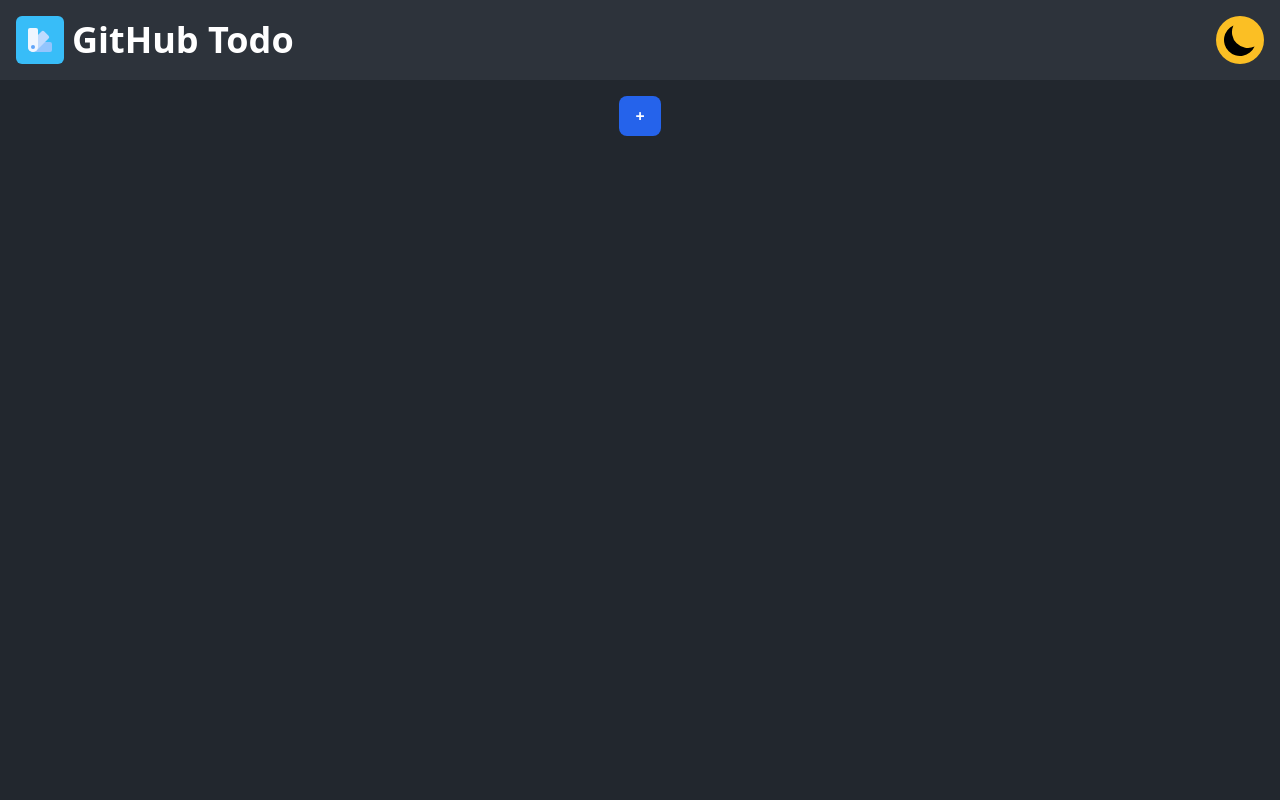
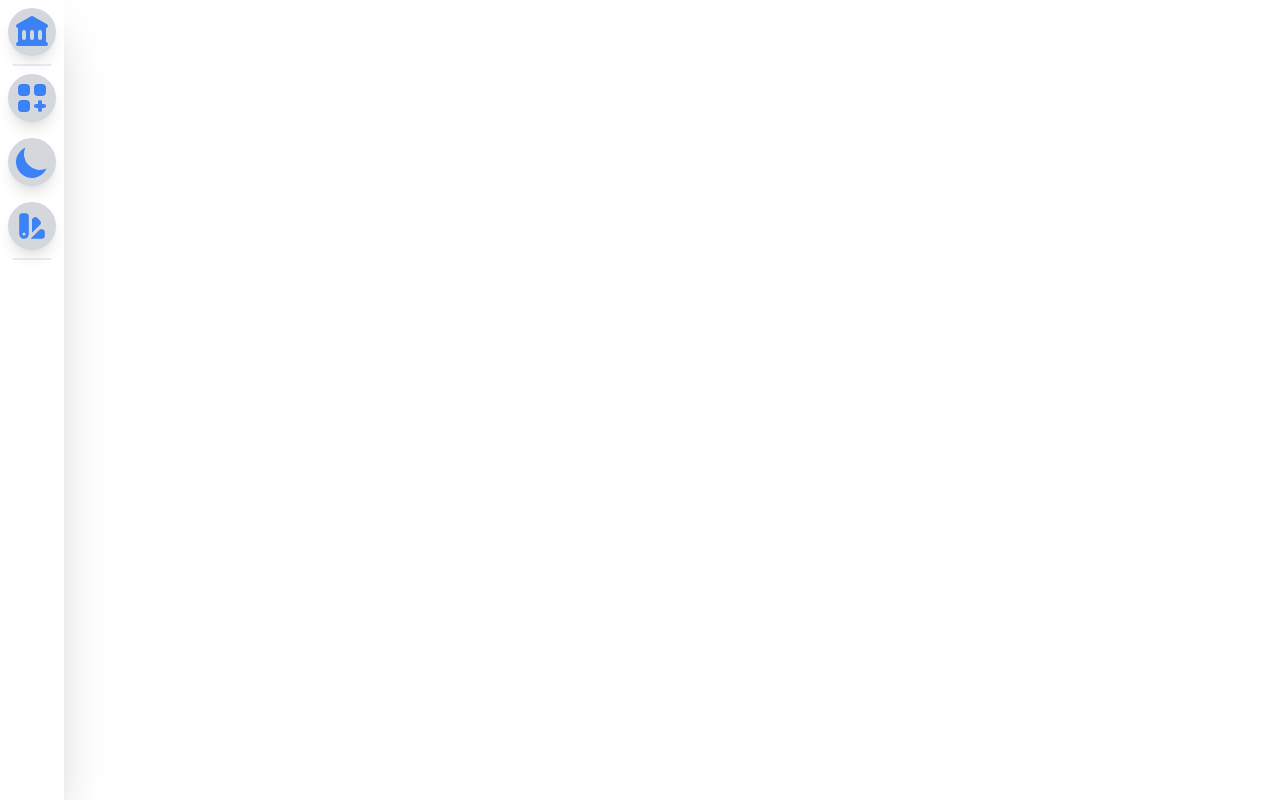
Before and after one commit to sarveshhiwase/discordtodo, a React (Create React App) app: page / in a window 1280 px wide. Built offline with nearby package versions, Linux system fonts and the light colour scheme.

Commit message:
dark mode with discord UI and many more additions

```diff
--- a/src/App.js
+++ b/src/App.js
@@ -1,18 +1,28 @@
 import { useState, useEffect } from "react";
 import Navbar from "./Components/Navbar";
 import InputModal from "./Components/InputModal";
+import Modal from "./Components/Modal";
 import Task from "./Components/Task";
 
 function App() {
   const [addTask, setAddTask] = useState(false);
+  const [show,setShow] = useState(false);
   const [usertasks, setUsertasks] = useState([]);
 
-  const showModal = () => {
+  const showInputModal = () => {
     setAddTask(true);
   };
 
+  const showModal = () => {
+    setShow(true);
+  }
+
+  const closeInputModal = () => {
+    setAddTask(false);
+  };
+
   const closeModal = () => {
-    setAddTask(false);
+    setShow(false);
   };
 
   const getLocalStorageData = () => {
@@ -70,20 +80,16 @@ function App() {
   };
 
   return (
-    <div className="min-h-screen bg-[#22272E]">
-      <Navbar />
-      <div className="flex flex-col justify-center items-center">
-        <button
-          className="btn my-4 bg-blue-600 hover:bg-blue-700 rounded-lg"
-          onClick={showModal}
-        >
-          +
-        </button>
-      </div>
+   <>
+    <Navbar showInputModal={showInputModal} showModal={showModal}/>
+    <div className="h-screen dark:bg-gray-700 bg-white">
       {addTask && (
-        <InputModal closeModal={closeModal} createTask={createTask} />
+        <InputModal closeModal={closeInputModal} createTask={createTask} />
       )}
-      <div className="w-3/5 m-auto">
+      {show && (
+        <Modal closeModal={closeModal} />
+      )}
+      <div className="w-3/5 p-4 mx-auto">
         {usertasks &&
           usertasks.map((task) => (
             <Task
@@ -97,6 +103,7 @@ function App() {
           ))}
       </div>
     </div>
+  </>
   );
 }
 
--- /dev/null
+++ b/src/Components/Modal.js
@@ -0,0 +1,38 @@
+
+function Modal({ closeModal }) {
+
+  return (
+    <div>
+      <div
+        className="absolute inset-0 backdrop-filter backdrop-blur-sm"
+        onClick={closeModal}
+      ></div>
+      <div className="absolute inset-x-0 top-36 m-auto w-1/2 bg-[#F6F8FA] dark:bg-white rounded-md ">
+       <div className="flex items-center justify-between border border-gray-400 rounded-md p-4">
+
+       <h1 className="text-2xl text-gitdark font-bold text-center">Customize Your view</h1>
+       <div onClick={closeModal}>
+         <svg xmlns="http://www.w3.org/2000/svg" className="h-6 w-6 cursor-pointer" viewBox="0 0 20 20" fill="currentColor">
+  <path fill-rule="evenodd" d="M4.293 4.293a1 1 0 011.414 0L10 8.586l4.293-4.293a1 1 0 111.414 1.414L11.414 10l4.293 4.293a1 1 0 01-1.414 1.414L10 11.414l-4.293 4.293a1 1 0 01-1.414-1.414L8.586 10 4.293 5.707a1 1 0 010-1.414z" clip-rule="evenodd" />
+</svg>
+       </div>
+       </div>
+       <div className="m-4 p-4 flex items-center justify-center">
+         <button className="btn bg-red-500 hover:opacity-80 h-12 w-12 rounded-full mx-1 shadow-lg"></button>
+         <button className="btn bg-pink-500 hover:opacity-80 h-12 w-12 rounded-full mx-1 shadow-lg"></button>
+         <button className="btn bg-yellow-400 hover:opacity-80 h-12 w-12 rounded-full mx-1 shadow-lg"></button>
+         <button className="btn bg-blue-500 hover:opacity-80 h-12 w-12 rounded-full mx-1 shadow-lg"></button>
+         <button className="btn bg-green-500 hover:opacity-80 h-12 w-12 rounded-full mx-1 shadow-lg"></button>
+         <button className="btn bg-indigo-500 hover:opacity-80 h-12 w-12 rounded-full mx-1 shadow-lg"></button>
+
+       </div>
+       <p className="text-center m-2 text-2xl font-extrabold">Choose which colors suits you the most.</p>
+       <div className="flex justify-center items-center m-2">
+         <button className="btn bg-indigo-500 hover:bg-indigo-700 h-12 rounded-lg shadow-lg" onClick={closeModal}>Done</button>
+       </div>
+      </div>
+    </div>
+  );
+}
+
+export default Modal;
--- a/src/Components/Navbar.js
+++ b/src/Components/Navbar.js
@@ -1,40 +1,34 @@
-function Navbar() {
+import SidebarIcon from './SidebarIcon';
+import UseDarkMode from '../hooks/Usedarkmode';
+
+function Navbar({showInputModal,showModal}) {
+  const [darkMode,setDarkMode] = UseDarkMode();
   return (
-    <nav className="flex p-4 bg-[#2D333B] justify-between items-center">
-      <div className="flex items-center justify-center">
-        <div className="flex justify-center hover:bg-blue-600 cursor-pointer bg-[#38bdf8] rounded-md">
-          <svg className="h-12 w-12" viewBox="0 0 24 24">
-            <path
-              d="M17 13a1 1 0 011 1v3a1 1 0 01-1 1H8.5a2.5 2.5 0 010-5H17z"
-              fill="#93C5FD"
-            ></path>
-            <path
-              d="M12.743 7.722a1 1 0 011.414 0l2.122 2.121a1 1 0 010 1.414l-6.01 6.01a2.5 2.5 0 11-3.536-3.536l6.01-6.01z"
-              fill="#BFDBFE"
-            ></path>
-            <path
-              d="M6 7a1 1 0 011-1h3a1 1 0 011 1v8.5a2.5 2.5 0 01-5 0V7z"
-              fill="#EFF6FF"
-            ></path>
-            <path d="M9.5 15.5a1 1 0 11-2 0 1 1 0 012 0z" fill="#60A5FA"></path>
-          </svg>
-        </div>
-        <h1 className="text-4xl font-bold hover:text-indigo-300 cursor-pointer text-white ml-2">
-          GitHub Todo
-        </h1>
-      </div>
-      <div className="flex justify-between items-center">
-        <div className="rounded-full p-1 bg-[#FBBF24] flex justify-center items-center">
-          <svg
+    <nav className="fixed top-0 left-0 h-screen w-16 flex flex-col bg-white dark:bg-gray-900 justify-start items-center shadow-2xl">
+
+        <SidebarIcon icon={<svg xmlns="http://www.w3.org/2000/svg" viewBox="0 0 20 20" fill="currentColor">
+  <path fillRule="evenodd" d="M10.496 2.132a1 1 0 00-.992 0l-7 4A1 1 0 003 8v7a1 1 0 100 2h14a1 1 0 100-2V8a1 1 0 00.496-1.868l-7-4zM6 9a1 1 0 00-1 1v3a1 1 0 102 0v-3a1 1 0 00-1-1zm3 1a1 1 0 012 0v3a1 1 0 11-2 0v-3zm5-1a1 1 0 00-1 1v3a1 1 0 102 0v-3a1 1 0 00-1-1z" clipRule="evenodd" />
+</svg>} text="GitHub Todo⚡"/>
+
+          <hr className="sidebar-hr" />
+        <SidebarIcon icon={<svg xmlns="http://www.w3.org/2000/svg" viewBox="0 0 20 20" fill="currentColor">
+  <path d="M5 3a2 2 0 00-2 2v2a2 2 0 002 2h2a2 2 0 002-2V5a2 2 0 00-2-2H5zM5 11a2 2 0 00-2 2v2a2 2 0 002 2h2a2 2 0 002-2v-2a2 2 0 00-2-2H5zM11 5a2 2 0 012-2h2a2 2 0 012 2v2a2 2 0 01-2 2h-2a2 2 0 01-2-2V5zM14 11a1 1 0 011 1v1h1a1 1 0 110 2h-1v1a1 1 0 11-2 0v-1h-1a1 1 0 110-2h1v-1a1 1 0 011-1z" />
+</svg>} click={showInputModal} text="Add Task +"/>
+
+        <SidebarIcon icon={darkMode ? <svg xmlns="http://www.w3.org/2000/svg" className="h-6 w-6" fill="none" viewBox="0 0 24 24" stroke="currentColor">
+  <path strokeLinecap="round" strokeLinejoin="round" strokeWidth="2" d="M12 3v1m0 16v1m9-9h-1M4 12H3m15.364 6.364l-.707-.707M6.343 6.343l-.707-.707m12.728 0l-.707.707M6.343 17.657l-.707.707M16 12a4 4 0 11-8 0 4 4 0 018 0z" />
+</svg> : <svg
             xmlns="http://www.w3.org/2000/svg"
-            className="h-10 w-10"
             viewBox="0 0 20 20"
             fill="currentColor"
           >
             <path d="M17.293 13.293A8 8 0 016.707 2.707a8.001 8.001 0 1010.586 10.586z" />
-          </svg>
-        </div>
-      </div>
+          </svg>} click={() => setDarkMode(!darkMode)} text={darkMode ? "Light Theme" : "Dark Theme"}/>
+          {/*Customizer*/}
+          <SidebarIcon click={showModal} icon={<svg xmlns="http://www.w3.org/2000/svg" className="h-8 w-8" viewBox="0 0 20 20" fill="currentColor">
+  <path fillRule="evenodd" d="M4 2a2 2 0 00-2 2v11a3 3 0 106 0V4a2 2 0 00-2-2H4zm1 14a1 1 0 100-2 1 1 0 000 2zm5-1.757l4.9-4.9a2 2 0 000-2.828L13.485 5.1a2 2 0 00-2.828 0L10 5.757v8.486zM16 18H9.071l6-6H16a2 2 0 012 2v2a2 2 0 01-2 2z" clipRule="evenodd" />
+</svg>} text="Customize your view"/>
+        <hr className="sidebar-hr" />
     </nav>
   );
 }
--- /dev/null
+++ b/src/Components/SidebarIcon.js
@@ -0,0 +1,11 @@
+function SideBarIcon({icon,text="tooltip",click}){
+	return (
+	<div className="sidebar-icon group" onClick={click}>
+    {icon}
+    <span className="sidebar-tooltip group-hover:scale-100">
+      {text}
+    </span>
+  </div>
+  )
+}
+export default SideBarIcon;
--- /dev/null
+++ b/src/hooks/Usedarkmode.js
@@ -0,0 +1,42 @@
+import { useEffect, useState } from 'react';
+
+const useLocalStorage = (key, initialValue) => {
+  const [storedValue, setStoredValue] = useState(() => {
+    try {
+      const item = window.localStorage.getItem(key);
+      return item ? JSON.parse(item) : initialValue;
+    } catch (error) {
+      console.log(error);
+      return initialValue;
+    }
+  });
+
+  const setValue = (value) => {
+    try {
+      const valueToStore = value instanceof Function ? value(storedValue) : value;
+
+      setStoredValue(valueToStore);
+
+      window.localStorage.setItem(key, JSON.stringify(valueToStore));
+    } catch (error) {
+      console.log(error);
+    }
+  };
+  return [storedValue, setValue];
+};
+
+const useDarkMode = () => {
+  const [enabled, setEnabled] = useLocalStorage('dark-theme');
+  const isEnabled = typeof enabledState === 'undefined' && enabled;
+
+  useEffect(() => {
+    const className = 'dark';
+    const bodyClass = window.document.body.classList;
+
+    isEnabled ? bodyClass.add(className) : bodyClass.remove(className);
+  }, [enabled, isEnabled]);
+
+  return [enabled, setEnabled];
+};
+
+export default useDarkMode;
--- a/src/index.css
+++ b/src/index.css
@@ -2,10 +2,60 @@
 @tailwind components;
 @tailwind utilities;
 
+@import url('https://fonts.googleapis.com/css2?family=Inter:wght@400;700&display=swap');
+
+@layer components{
+    .sidebar-icon {
+      @apply relative flex items-center justify-center
+    h-12 w-12 mt-2 mb-2 p-1 mx-auto
+  bg-gray-400 dark:hover:bg-blue-600 dark:bg-gray-800 hover:bg-blue-600
+  text-blue-500 dark:hover:text-white hover:text-white
+    hover:rounded-xl rounded-3xl
+    transition-all duration-300 ease-linear
+    cursor-pointer shadow-lg ;
+    }
+   .sidebar-tooltip {
+    @apply absolute w-auto p-2 m-2 min-w-max left-14 rounded-md shadow-md
+    text-black bg-white dark:bg-gray-800 dark:text-white
+    text-xs font-bold
+    transition-all duration-100 scale-0 origin-left;
+  }
+
+  .sidebar-hr {
+    @apply bg-gray-700 dark:bg-gray-800
+    border border-gray-200 dark:border-gray-800 rounded-full
+    mx-2 w-3/5 shadow-lg;
+  }
+  .text-git {
+  @apply text-[#96A2AF];
+}
+.text-gitdark{
+  @apply text-[#24292f];
+}
 .btn {
   @apply text-white font-bold py-2 px-4;
 }
+}
 
-.text-git {
-  @apply text-[#96A2AF];
+
+
+/*.logo {
+  top: 15px;
+  left: 7px;
+  position: absolute;
+  overflow: hidden;
 }
+
+.logo::after {
+  overflow: hidden;
+  @apply rounded-md h-24 w-24 absolute rounded-lg bg-blue-400;
+  content: "";
+  opacity: 0.5;
+  animation: waves 2s ease-in-out infinite alternate;
+}
+
+@keyframes waves {
+  to {
+    transform: translateY(-48px) rotate(540deg);
+  }
+}*/
--- a/tailwind.config.js
+++ b/tailwind.config.js
@@ -1,13 +1,47 @@
-// tailwind.config.js
+const colors = require('tailwindcss/colors')
+
 module.exports = {
-  mode: "jit",
-  purge: ["./src/**/*.{js,jsx,ts,tsx}", "./public/index.html"],
-  darkMode: false, // or 'media' or 'class'
+  enabled: true,
+  mode: 'jit',
+  purge: ['./src/**/*.{js,jsx,ts,tsx}', './public/index.html'],
+  darkMode: 'class', // class, 'media' or boolean
   theme: {
-    extend: {},
+    extend: {
+      fontFamily: {
+        sans: [
+          '"Inter"',
+          'system-ui',
+          '-apple-system',
+          'BlinkMacSystemFont',
+          '"Segoe UI"',
+          'Roboto',
+          '"Helvetica Neue"',
+          'Arial',
+          '"Noto Sans"',
+          'sans-serif',
+          '"Apple Color Emoji"',
+          '"Segoe UI Emoji"',
+          '"Segoe UI Symbol"',
+          '"Noto Color Emoji"',
+        ],
+      },
+      colors: {
+        gray: {
+          900: '#202225',
+          800: '#2f3136',
+          700: '#36393f',
+          600: '#4f545c',
+          400: '#d4d7dc',
+          300: '#e3e5e8',
+          200: '#ebedef',
+          100: '#f2f3f5',
+        },
+      },
+      spacing: {
+        88: '22rem',
+      },
+    },
   },
-  variants: {
-    extend: {},
-  },
+  variants: {},
   plugins: [require('@tailwindcss/forms')],
 };
```
Also changed, not shown: src/Components/InputModal.js (+35 -25 lines), src/Components/Task.js (+8 -7 lines), src/Utils/helpers.js (+21 -21 lines), public/naruto.jpg (added).
